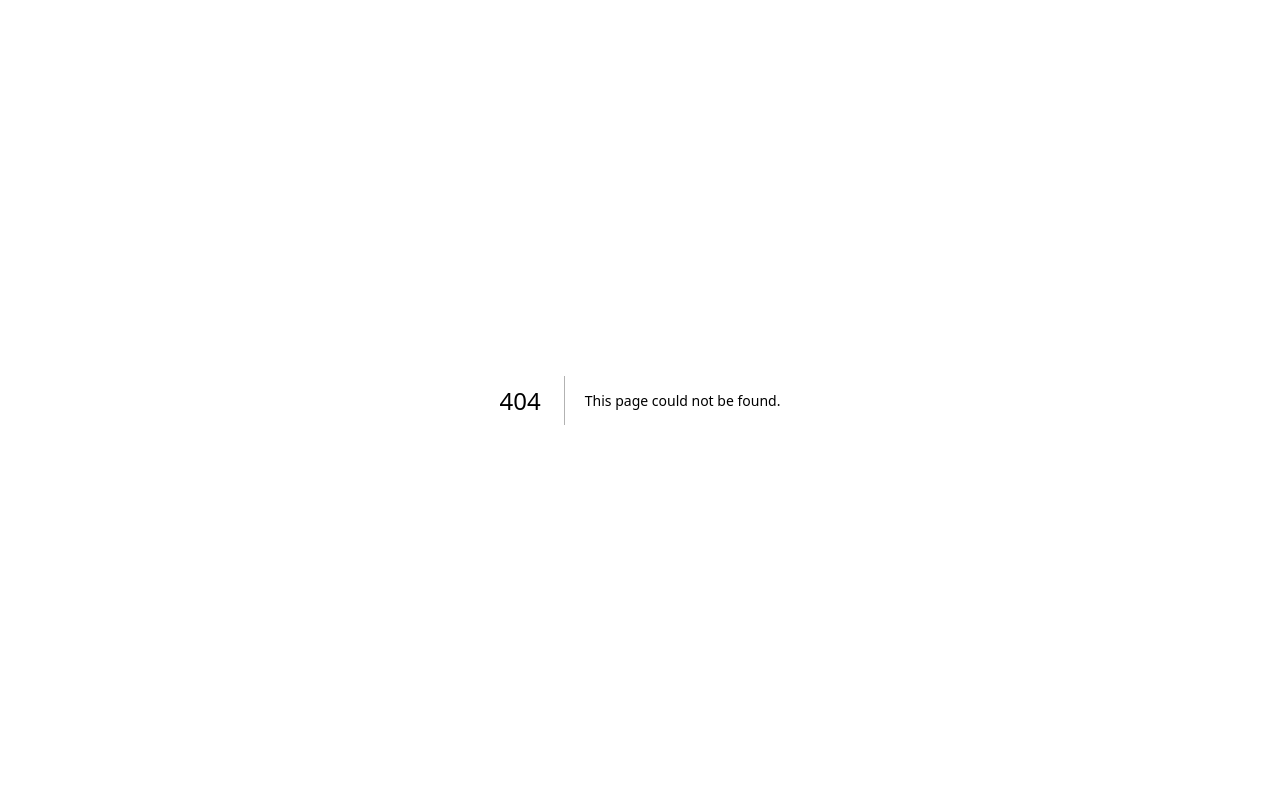
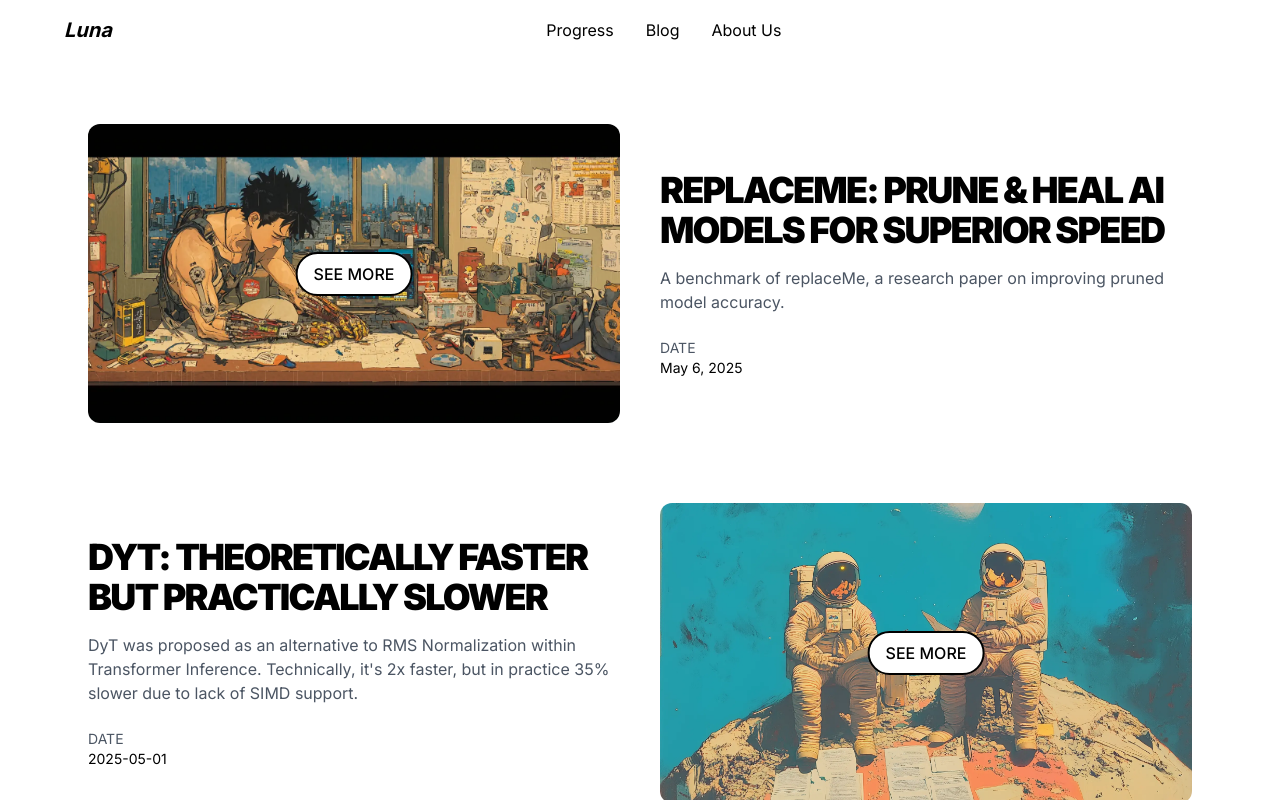
Before and after one commit to ThomasVuNguyen/Quasar-Radiant, a Next.js app in the folder quasar-radiant-site/: page /blog in a window 1280 px wide. Before the commit this address had no page. Built offline with nearby package versions, Linux system fonts and the light colour scheme; a web font is replaced by a local one.

Commit message:
Added blog section

```diff
--- /dev/null
+++ b/quasar-radiant-site/src/app/blog/page.tsx
@@ -0,0 +1,82 @@
+import Link from "next/link";
+import Header from "@/components/Header";
+import Footer from "@/components/Footer";
+import PushingPerformance from "@/components/PushingPerformance";
+import blogStoriesData from '@/data/blog_stories.json';
+import Image from "next/image";
+
+export default function BlogPage() {
+  return (
+    <>
+      <main className="min-h-screen">
+        <Header />
+        {/*
+        <div className="bg-[#0c4fff] text-white overflow-hidden">
+          <div className="relative">
+            <div className="py-16 px-6 text-center">
+              <h2 className="text-3xl md:text-4xl font-bold mb-6 leading-tight">
+                BLOG STORIES
+              </h2>
+              <p className="opacity-90 text-lg md:text-xl max-w-2xl mx-auto">
+                Explore our latest stories, updates, and progress in building the future of AI and technology.
+              </p>
+            </div>
+          </div>
+        </div>*/}
+
+        {/* Blog Stories Section */}
+        <div className="py-16 bg-white text-black">
+          {[...blogStoriesData]
+            .sort((a, b) => new Date(b.date).getTime() - new Date(a.date).getTime())
+            .map((story, index) => {
+              const isEven = index % 2 === 1;
+              return (
+                <div key={story.id} className="max-w-6xl mx-auto px-6 mb-20 last:mb-0">
+                  <div className={`flex flex-col ${isEven ? 'md:flex-row-reverse' : 'md:flex-row'} gap-10`}>
+                    <div className="md:w-1/2">
+                      {story.image ? (
+                        <div className="image-container aspect-video">
+                          <Image
+                            src={story.image}
+                            alt={`Story ${story.id}`}
+                            fill
+                            sizes="(max-width: 768px) 100vw, 50vw"
+                            className="object-cover image-hover-effect"
+                            priority={index === 0}
+                          />
+                          {/* Show button if url exists */}
+                          {story.url && (
+                            <Link href={story.url} target="_blank" className="youtube-button">
+                              SEE MORE
+                            </Link>
+                          )}
+                        </div>
+                      ) : (
+                        <div className="image-container aspect-video bg-gray-100 flex items-center justify-center rounded-xl">
+                          <span className="text-xl font-medium text-gray-400">COMING SOON</span>
+                        </div>
+                      )}
+                    </div>
+                    <div className="md:w-1/2 flex flex-col justify-center">
+                      <h2 className="text-4xl font-black uppercase tracking-tighter mb-4 text-black">{story.title}</h2>
+                      <p className="text-gray-600 mb-6">{story.description}</p>
+                      <div className="flex gap-10 text-sm">
+                        {story.date && (
+                          <div>
+                            <span className="block text-gray-600">DATE</span>
+                            <span className="block">{story.date}</span>
+                          </div>
+                        )}
+                      </div>
+                    </div>
+                  </div>
+                </div>
+              );
+            })}
+        </div>
+
+        <Footer />
+      </main>
+    </>
+  );
+}
--- a/quasar-radiant-site/src/components/Header.tsx
+++ b/quasar-radiant-site/src/components/Header.tsx
@@ -37,11 +37,16 @@ export default function Header() {
         </button>
 
         {/* Desktop navigation */}
-        <nav className="hidden md:block">
-          <ul className="flex space-x-6">
+        <nav className="hidden md:flex flex-1 justify-center">
+          <ul className="flex space-x-8">
             <li>
               <Link href="/progress" className="text-black hover:text-gray-600">
                 Progress
+              </Link>
+            </li>
+            <li>
+              <Link href="/blog" className="text-black hover:text-gray-600">
+                Blog
               </Link>
             </li>
             <li>
@@ -87,6 +92,15 @@ export default function Header() {
               </li>
               <li>
                 <Link
+                  href="/blog"
+                  className="text-white text-4xl font-bold hover:text-gray-200"
+                  onClick={() => setMenuOpen(false)}
+                >
+                  Blog
+                </Link>
+              </li>
+              <li>
+                <Link
                   href="/about"
                   className="text-white text-4xl font-bold hover:text-gray-200"
                   onClick={() => setMenuOpen(false)}
--- /dev/null
+++ b/quasar-radiant-site/src/data/blog_stories.json
@@ -0,0 +1,18 @@
+[
+  {
+    "id": "blog1",
+    "title": "DyT: Theoretically faster but practically slower",
+    "description": "DyT was proposed as an alternative to RMS Normalization within Transformer Inference. Technically, it's 2x faster, but in practice 35% slower due to lack of SIMD support.",
+    "date": "2025-05-01",
+    "image": "/blogs/dyt.webp",
+    "url": "https://halved-meat-bd8.notion.site/DyT-for-RMS-Norm-lack-SIMD-1bbc100a431380dfb7dcd6d194f5c2fb?pvs=73"
+  },
+  {
+    "id": "blog2",
+    "title": "ReplaceME: Prune & Heal AI models for superior speed",
+    "description": "A benchmark of replaceMe, a research paper on improving pruned model accuracy.",
+    "date": "May 6, 2025",
+    "image": "/blogs/replaceme.webp",
+    "url": "https://halved-meat-bd8.notion.site/ReplaceME-1ecc100a4313803a8920c9bdd48c6b71"
+  }
+]
```
Also changed, not shown: quasar-radiant-site/src/data/stories.json (+5 -12 lines), quasar-radiant-site/public/blogs/dyt.webp (added), quasar-radiant-site/public/blogs/replaceme.webp (added).
